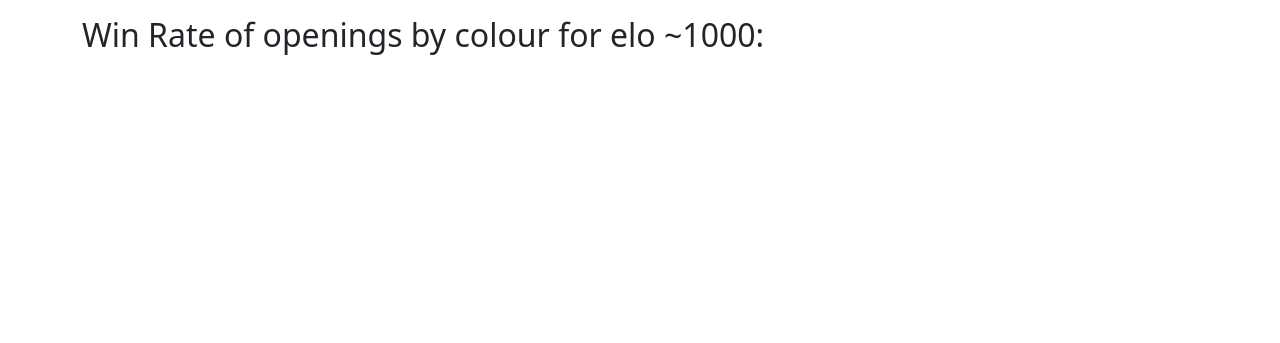
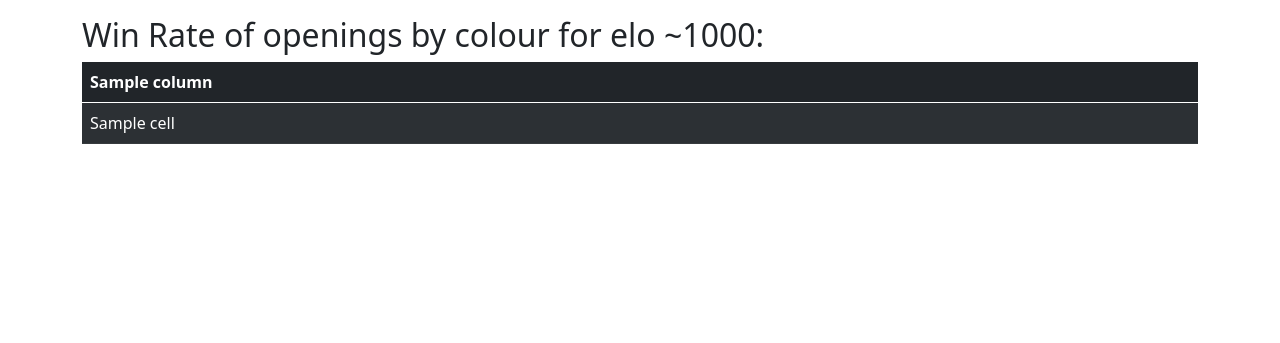
Before and after one commit to AlasdairBennett/meta-pawn, a Flask app: template project/stats/templates/stats/index.html in a window 1280 px wide. Shown: the part 152-495 px from the top of the page. Run offline with Flask 2, Linux system fonts and the light colour scheme; the template is opened without the code that fills it: most values are stand-ins (such as "Sample title", 1, 10 or a date in 2020); parts of the project's set-up code (start-up, migrations or seed data) failed here and were passed over.

Commit message:
Show table
Displays table with bootstrap templating applied

```diff
--- a/project/stats/routes.py
+++ b/project/stats/routes.py
@@ -28,10 +28,8 @@ def index():
 
     # get table headers and rows
     columns = df.columns
-    rows = df.to_json(orient='index')
+    rows = df.values
 
     return render_template('stats/index.html',
-                           chesstable=[app.win_table_1],
-                           titles=app.chess_games.columns.values,
                            columns=columns,
                            rows=rows)
--- a/project/stats/templates/stats/index.html
+++ b/project/stats/templates/stats/index.html
@@ -13,17 +13,24 @@
     <body>
         <h2>Win Rate of openings by colour for elo ~1000:</h2>
 
-<!--        TODO fix this so it shows tables correctly-->
-<!--        <table class="table">-->
-<!--            <thead>-->
-<!--                <tr>-->
-<!--                    <th></th>-->
-<!--                </tr>-->
-<!--            </thead>-->
-<!--            {% for chesstable in chesstable %}-->
-<!--            {{ chesstable|safe }}-->
-<!--            {% endfor %}-->
-<!--        </table>-->
+        <table class="table table-dark table-hover table-striped">
+            <thead>
+                <tr>
+                    {% for column in columns %}
+                        <th>{{ column }}</th>
+                    {% endfor %}
+                </tr>
+            </thead>
+            <tbody>
+                {% for row in rows %}
+                <tr>
+                    {% for cell in row %}
+                    <td>{{ cell }}</td>
+                    {% endfor %}
+                </tr>
+                {% endfor %}
+            </tbody>
+        </table>
     </body>
 </div>
 {% endblock %}
```
